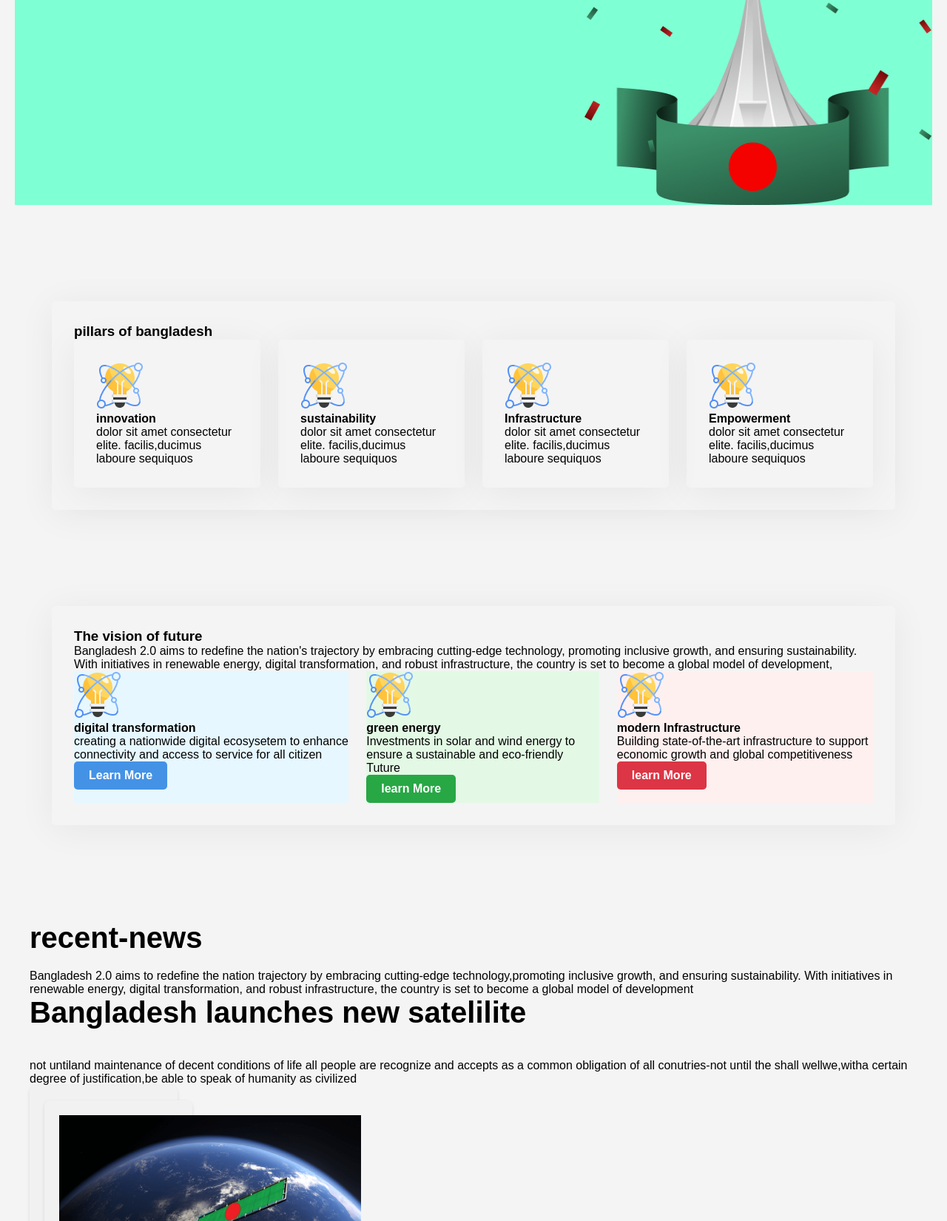
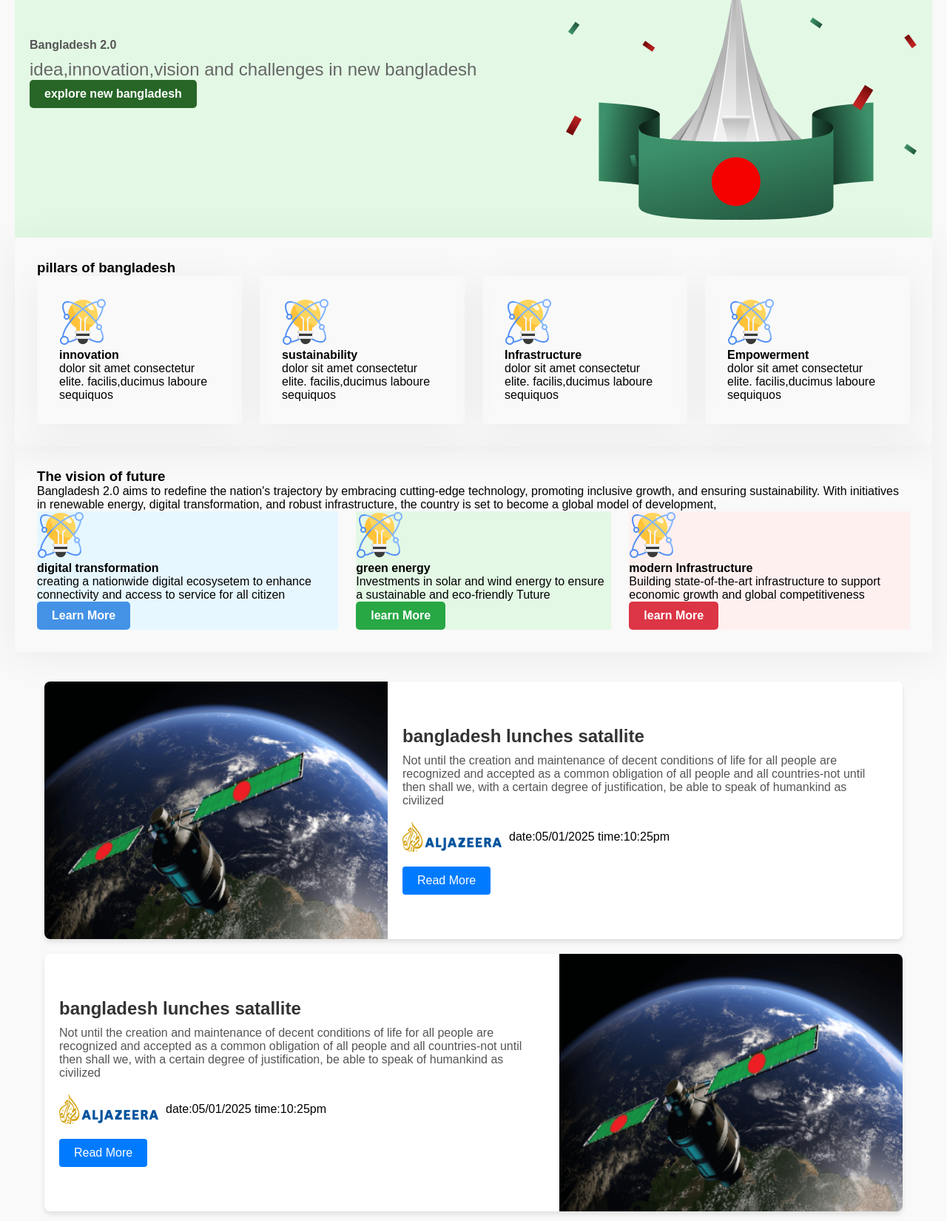
Before and after one commit to Akhi-Sultana/assigment-1, a plain HTML site: page index.html in a window 1280 px wide. Shown: the part 165-1815 px from the top of the page at 74% size. Drawn offline with Linux system fonts and the light colour scheme.

Commit message:
first commit

```diff
--- a/index.html
+++ b/index.html
@@ -5,24 +5,33 @@
     <meta name="viewport" content="width=device-width, initial-scale=1.0">
     <title>assignment</title>
     <link rel="stylesheet" href="styles/ass.css">
-</head>
-<body>
-
-    <header class="header secondary-bg">
-      <nav>
+</head><nav>
   <h3>Bangladesh 2.0</h3>
 
 <ul>
     <li><a href=""><button>sign in</button></a></li>
     </nav>
-        <div class="banner">
+    <body>
+      <section class="banner">
           <div class="banner-content">
-            <h4 class="banner-greetings">bangladesh 2.0</h4>
-            <h1 class="banner-description">
-              Idea,innovation,vision and challenges in new bangladesh</h1>
+              <h1>Bangladesh 2.0</h1>
+
+          <p>idea,innovation,vision and challenges in new bangladesh</p>
+          <li><a href=""><button>explore new bangladesh</button></a></li>
         </div>
-          <img class="banner-profile-pic" src="assets/hero.png" alt="">
+
+
+
+
+          <div class="banner-image">
+              <img src="assets/hero.png" alt="Descriptive Alt Text">
             </div>
+
+
+    <body>
+      </section
+
+
     </header>
     <main>
     <section class="about secondary-bg"></section>
@@ -96,47 +105,44 @@
             </main>
             </div>
           </section>
-       <body>
 
 
+          <body>
             <section class="recent-news">
-      <h1>recent-news</h1>
-      <p>Bangladesh 2.0 aims to redefine the nation trajectory
-        by embracing cutting-edge technology,promoting inclusive growth,
-        and ensuring sustainability. With initiatives in renewable energy,
-        digital transformation, and robust infrastructure, the country is set to become a global model of development</p>
-      </p>
-      <h2>Bangladesh launches new satelilite</h2>
-      <p class="news-details">not untiland maintenance of decent conditions of life all people are recognize
-        and accepts as a common obligation of all conutries-not until
-        the shall wellwe,witha certain degree of justification,be
-        able to speak of humanity as civilized</p>
-      </p>
-      <!-- Card 1 -->
-    <div class="card img">
-          <div class="card img">
-              <img src="assets/satelite.png" alt="News Image 1">
+              <div class="news-card card-1">
+                <img src="assets/satelite.png" alt="News Image 1" class="news-image">
+                <div class="news-content">
+                  <h2 class="news-title">bangladesh lunches satallite </h2>
+                  <p class="news-details">Not until the creation and maintenance of decent conditions of life for all people are recognized and accepted as a common obligation of all people and all countries-not until then shall we, with a certain degree of justification, be able to speak of humankind as civilized</p>
+
+                  <div class="news-info">
+                    <img src="assets/al-jazeera.png" alt="" class="">
+                    <span class="">date:05/01/2025 time:10:25pm</span>
                   </div>
-          <div class="card-content">
-              <h3>Bangladesh launches new satelilite</h3>
-              <p class="news-details">not untiland maintenance of decent conditions of life all people are recognize
-                and accepts as a common obligation of all conutries-not until
-                the shall wellwe,witha certain degree of justification,be
-                able to speak of humanity as civilized</p>
-              </p>
-              <div class="news-meta">
-                  <img src="assets/satelite.png" alt="">
-
-           <button class="items-button btn-blue">read more</button>
-
+                  <button class="read-more">Read More</button>
+                </div>
               </div>
 
+              <div class="news-card card-2">
+                <div class="news-content">
+                  <h2 class="news-title">bangladesh lunches satallite</h2>
+                  <p class="news-details">Not until the creation and maintenance of decent conditions of life for all people are recognized and accepted as a common obligation of all people and all countries-not until then shall we, with a certain degree of justification, be able to speak of humankind as civilized</p>
+                  <div class="news-info">
+                    <img src="assets/al-jazeera.png" alt="" class="">
+                    <span class="">date:05/01/2025 time:10:25pm</span>
+                  </div>
+                  <button class="read-more">Read More</button>
+                </div>
+                <img src="assets/satelite.png" alt="News Image 2" class="news-image">
+              </div>
+            </section>
           </body>
-  </section>
 
 
-<footer>>
 
+
+
+     <body>
     <section class="donate-section">
         <div class="donate-container">
             <h1 class="donate-title">Donate today</h1>
@@ -169,25 +175,17 @@
         </div>
     </section>
 
-
     <body>
-      <section class="newsletter">
+      <section class="newsletter-section">
         <div class="newsletter-container">
           <h2 class="newsletter-title">Subscribe newsletter</h2>
-          <p class="newsletter-subtitle">Bangladesh 2.0 aims to
-            redefine the nation's trajectory by embracing cutting-edge technology,
-            promoting inclusive growth.
-          </p>
+          <p class="newsletter-subtitle">Bangladesh 2.0 aims
+            to redefine the nation's trajectory by embracing cutting-edge technology,
+            promoting inclusive growth </p>
           <form class="newsletter-form">
-            <input type="email" class="newsletter-input" placeholder="Enter your email here" required>
+            <input type="email" class="newsletter-input" placeholder="Enter your email" required>
             <button type="submit" class="newsletter-button">Subscribe</button>
           </form>
         </div>
       </section>
-
- </footer>
-
-
-
     </body>
-</html>
--- a/styles/ass.css
+++ b/styles/ass.css
@@ -18,46 +18,62 @@
     padding: 30px,15px;
     border-color: rgb(22, 105, 22);
  }
- .banner-title{
-   font-weight: bold;
-   font: size 45px;
-   align-items: first baseline;
+ body {
+  margin: 0;
+  font-family: Arial, sans-serif;
+  border: #45a049;
+}
 
- }
- /*banner style*/
- .banner{
+.banner {
   display: flex;
   justify-content: space-between;
- }
- .banner-content{
-   max: width 500px;
-   margin:0 20px 0 100px;
+  align-items: center;
+  background-color:#e3f9e5; ;
+  padding: 20px;
 }
 
-  banner-greetings{
-   font-weight: 100;
-   color: rgb(124, 113, 113);
+.banner-content {
+  max-width: 60%;
 }
- .banner-profile-pic{
-   width: 470.99px;
-   height: 400px;
+
+.banner-content h1 {
+  margin: 0;
+  font-size: 2em;
+  color: #333;
 }
- .banner-description{
-font: size 662px;
-align-items: center;
+.banner h1{
+  text-align: start;
+  font-size: medium;
+  color: #555;
+}
+.banner p{
+  text-align: center;
+  font-size:x-large;
+  color: black;
+}
+.banner-content p {
+  margin: 10px 0 0;
+  color: #666;
+}
 
+.banner-image img {
+  max-width: 100%;
+  height: auto;
 }
- .secondary-bg{
- background-color: aquamarine;
+.banner button {
+  padding: 10px 20px;
+  font-size: 1rem;
+  font-weight: bold;
+  border: none;
+  border-radius: 5px;
+  cursor: pointer;
+  background-color: rgba(17, 85, 17, 0.896);
+  color: white;
 }
- /*main styles*/
- main{
-  max-width: 1140px;
-  margin: 0 auto;
- }
- main section{
-  margin-top: 130px;
-  margin-bottom: 130px;
+
+.banner li{
+  list-style: none;
+  display: flow-root;
 }
  /*skill section*/
  .skills-container{
@@ -136,78 +152,88 @@ align-items: center;
   color: white;
 }
 
-* {
+
+body {
+  font-family: Arial, sans-serif;
   margin: 0;
   padding: 0;
-  box-sizing: border-box;
-}
-
-
-h1 {
-  font-size: 2.5rem;
-  margin-bottom: 20px;
-  align-items: first baseline;
+  background-color: #f9f9f9;
 }
 
 .recent-news {
   max-width: 1200px;
-  margin: 0 auto;
+  margin: 20px auto;
+  padding: 20px;
+  display: flex;
+  flex-direction: column;
+  gap: 20px;
 }
 
-h2 {
-  text-align: start;
-  margin-bottom: 40px;
-  font-size: 2.5rem;
-}
-section class="news-card">
-  <div class="card-image
-  <img src="https://via.placeholder.com/300" alt="news-image">
-  display: flex;
 .news-card {
   display: flex;
-  margin-bottom: 20px;
+  align-items: center;
   background-color: #fff;
   border-radius: 8px;
-  box-shadow: 0 2px 5px rgba(0, 0, 0, 0.1);
+  box-shadow: 0 4px 6px rgba(0, 0, 0, 0.1);
   overflow: hidden;
 }
 
-.news-card.reverse {
-  flex-direction: row-reverse;
-}
-.card-image img {
-  width: 300px;
-  height: 200px;
-  object-fit: cover;
+.news-card.card-1 .news-image {
+  order: 0;
 }
 
-.card-content {
+.news-card.card-2 .news-image {
+  order: 1;
+}
+
+.news-image {
+  width: 40%;
+  height: auto;
+}
+
+.news-content {
   padding: 20px;
   flex: 1;
 }
 
-.card-content h3 {
-  font-size: 1.8rem;
+.news-title {
+  font-size: 1.5rem;
   margin-bottom: 10px;
+  color: #333;
 }
 
-.card-content p.news-details {
+.news-details {
   font-size: 1rem;
-  margin-bottom: 10px;
+  margin-bottom: 20px;
   color: #555;
 }
 
-.news-meta {
+.news-info {
   display: flex;
   align-items: center;
-  margin-bottom: 10px;
+  gap: 10px;
+  margin-bottom: 20px;
 }
 
-.channel-logo {
-  width: 30px;
-  height: 30px;
-  margin-right: 10px;
+
+
+
+.read-more {
+  padding: 10px 20px;
+  font-size: 1rem;
+  background-color: #007BFF;
+  color: #fff;
+  border: none;
+  border-radius: 4px;
+  cursor: pointer;
+  transition: background-color 0.3s;
 }
+
+.read-more:hover {
+  background-color: #0056b3;
+}
+
+
 
 
 /* General reset */
@@ -220,12 +246,12 @@ section class="news-card">
 /* Body and container styling */
 body {
   font-family: Arial, sans-serif;
-  background-color: #f4f4f4;
+
   padding: 20px;
 }
 
 .donate-section {
-  background-color: #fff;
+
   padding: 40px;
   text-align: center;
   border-radius: 10px;
@@ -362,3 +388,11 @@ body {
   padding: 50px 0;
   text-align: center;
 }
+.newsletter-section {
+  background-color: rgb(165, 220, 202);
+  padding: 50px 0;
+  text-align: center;
+  border: #777;
+  box-shadow: 0 4px 10px rgba(0, 0, 0, 0.1);
+
+}
```
Lines whose indentation alone changed are shown as unchanged.
